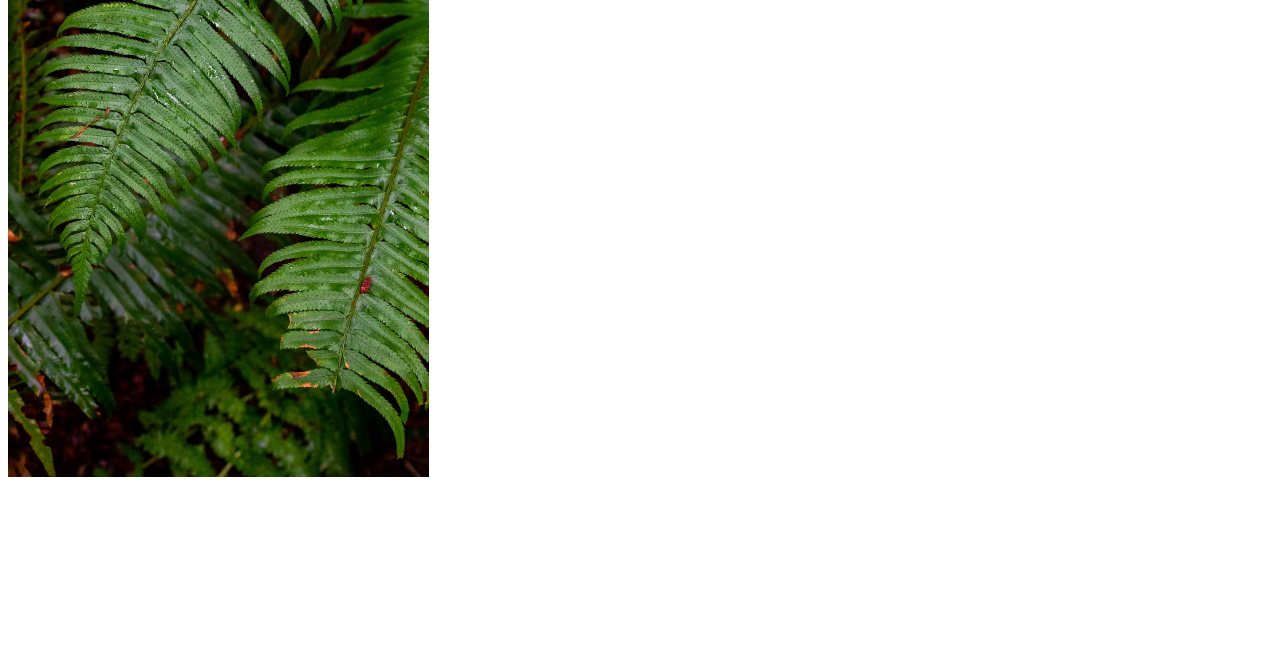
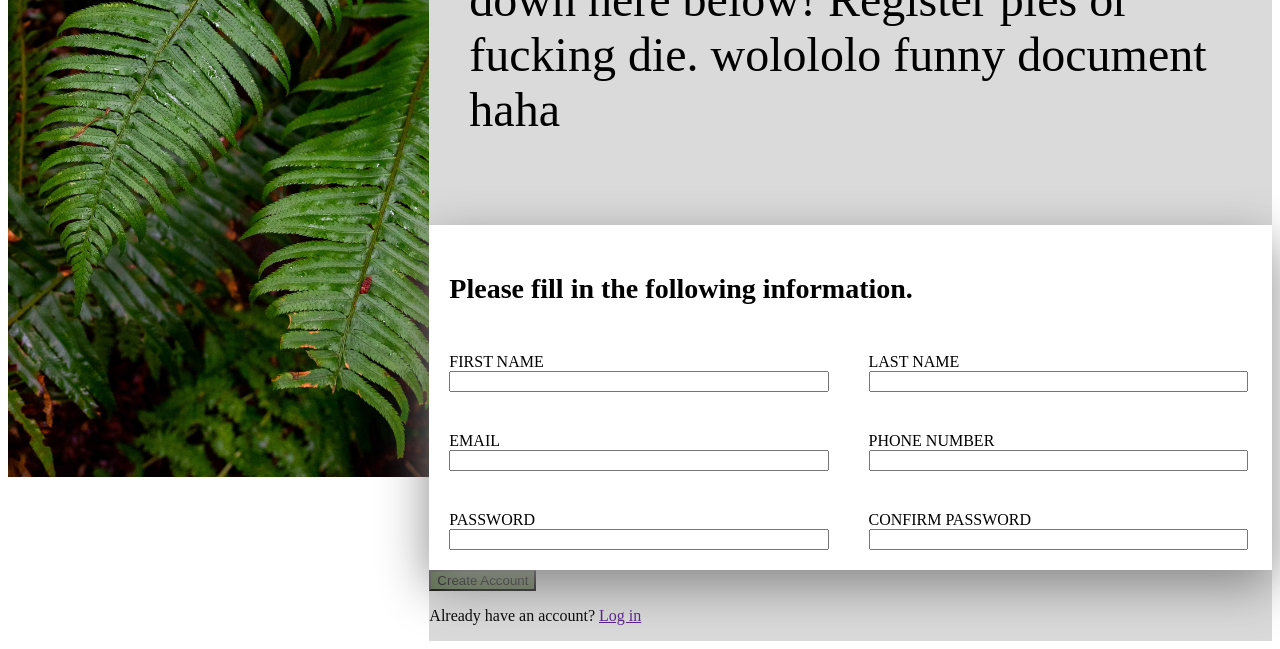
Before and after one commit to timalo/OdinProjectSignUpForm, a plain HTML site: page index.html in a window 1280 px wide. Shown: the part 331-980 px from the top of the page. Before the commit the page ends 816 px from the top, so only its background shows below. Drawn offline with Linux system fonts and the light colour scheme.

Commit message:
form part styled a bit. Still needs some tweaking

```diff
--- a/index.html
+++ b/index.html
@@ -15,9 +15,44 @@
             </div>
         </div>
         <div class="form-container">
-            <form>
-                <p>Content</p>
-            </form>
+            <div class="form-intro-text">
+                <p>Some intro text for this cool form down here below! Register ples or fucking die.
+                    wolololo funny document haha</p>
+            </div>
+            <div class="formDiv">
+                <form class="inputForm" id="inputForm" action="jottain" method="post">
+                    <p class="formTitle">Please fill in the following information.</p>
+                    <div class="input">
+                        <label for="firstName">First name</label>
+                        <input type="text" id="firstName" name="firstName" />
+                    </div>
+                    <div class="input">
+                        <label for="lastName">Last name</label>
+                        <input type="text" id="lastName" name="lastName" />
+                    </div>
+                    <div class="input">
+                        <label for="email">Email</label>
+                        <input type="email" id="email" name="email" />
+                    </div>
+                    <div class="input">
+                        <label for="phoneNum">Phone number</label>
+                        <input type="tel" id="phoneNum" name="phoneNum" />
+                    </div>
+                    <div class="input">
+                        <label for="userPassword">Password</label>
+                        <input type="password" id="password" name="password" required/>
+                    </div>
+                    <div class="input">
+                        <label for="confirmPassword">Confirm password</label>
+                        <input type="password" id="confirmPassword" name="confirmPassword" required>
+                    </div>
+                </form>
+            </div>
+            <div class="submitButtonDiv">
+                <button type="submit" form="inptuF">Create Account</button>
+                <p>Already have an account? <a href="">Log in</a></p>
+
+            </div>
         </div>
     </div>
 </body>
--- a/styles.css
+++ b/styles.css
@@ -1,11 +1,6 @@
-
-p {
-    font-size: 48px;
-    color: blue;
-}
 
 .content{
-    display:flex;
+    display: flex;
 }
 
 .background-container{
@@ -18,8 +13,8 @@ p {
 
 .form-container{
     display: flex;
+    flex-direction: column;
     width: 100%;
-
 }
 
 .logo {
@@ -30,6 +25,49 @@ p {
     top: 20%;
     height: 20%;
     background: rgba(20, 20, 20, 0.6)
+}
+
+.form-container > * {
+    background-color: #dadada;
+    flex: 1;
+}
+
+.formTitle {
+    width: 100%;
+    padding: 20px 0 0 20px;
+    font-size: 28px;
+    font-weight: 600;
+}
+
+.form-intro-text p {
+    font-size: 48px;
+    color: black;
+    padding: 40px;
+    margin-top: 200px;
+}
+
+.formDiv {
+    background-color: white;
+    height: 100%;
+    filter: drop-shadow(0rem 1rem 25px #888888);
+}
+
+.input {
+    margin: 20px;
+    display: flex;
+    flex-direction: column;
+    width: 45%;
+    text-transform: uppercase;
+}
+
+.inputForm {
+    display: flex;
+    flex-wrap: wrap;
+    flex-basis: 50%;
+}
+
+.submitButtonDiv button {
+    background-color: #596D48;
 }
 
 @font-face {
```
